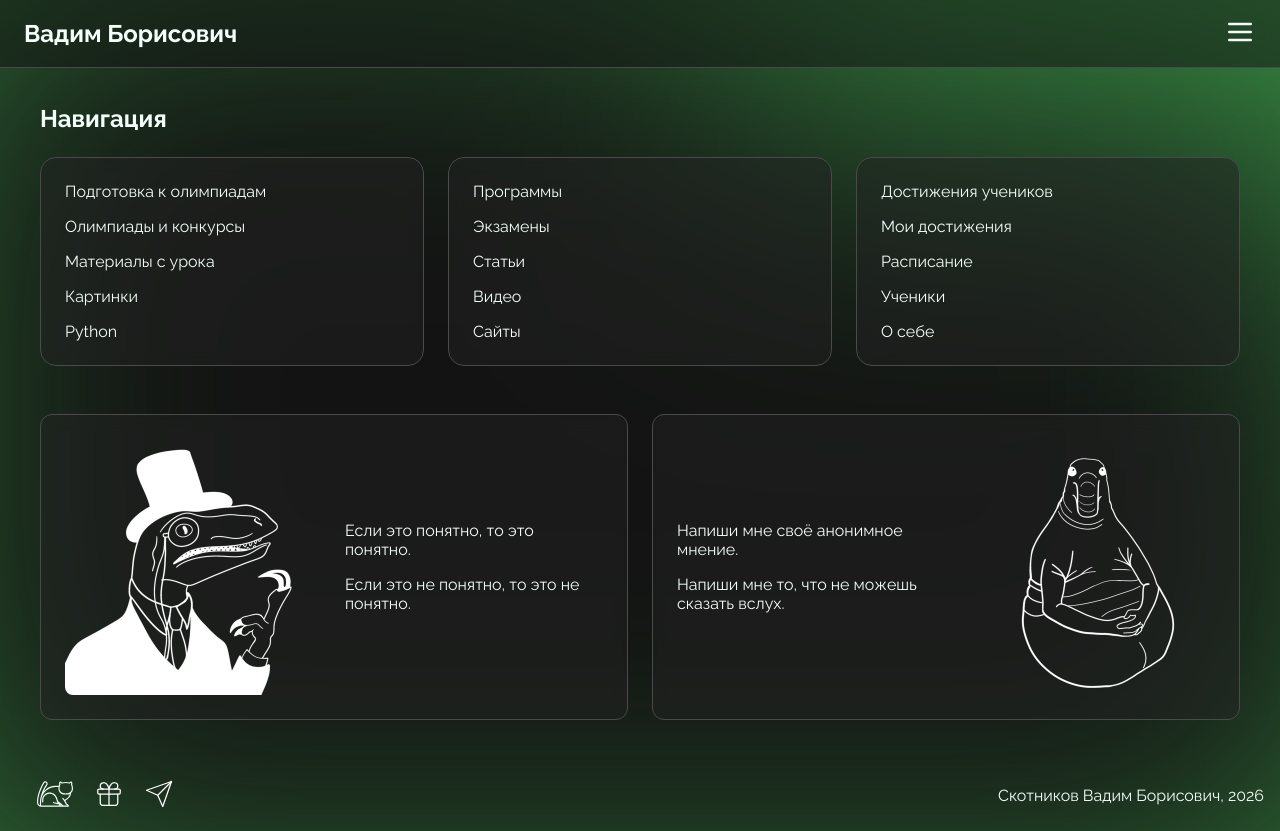
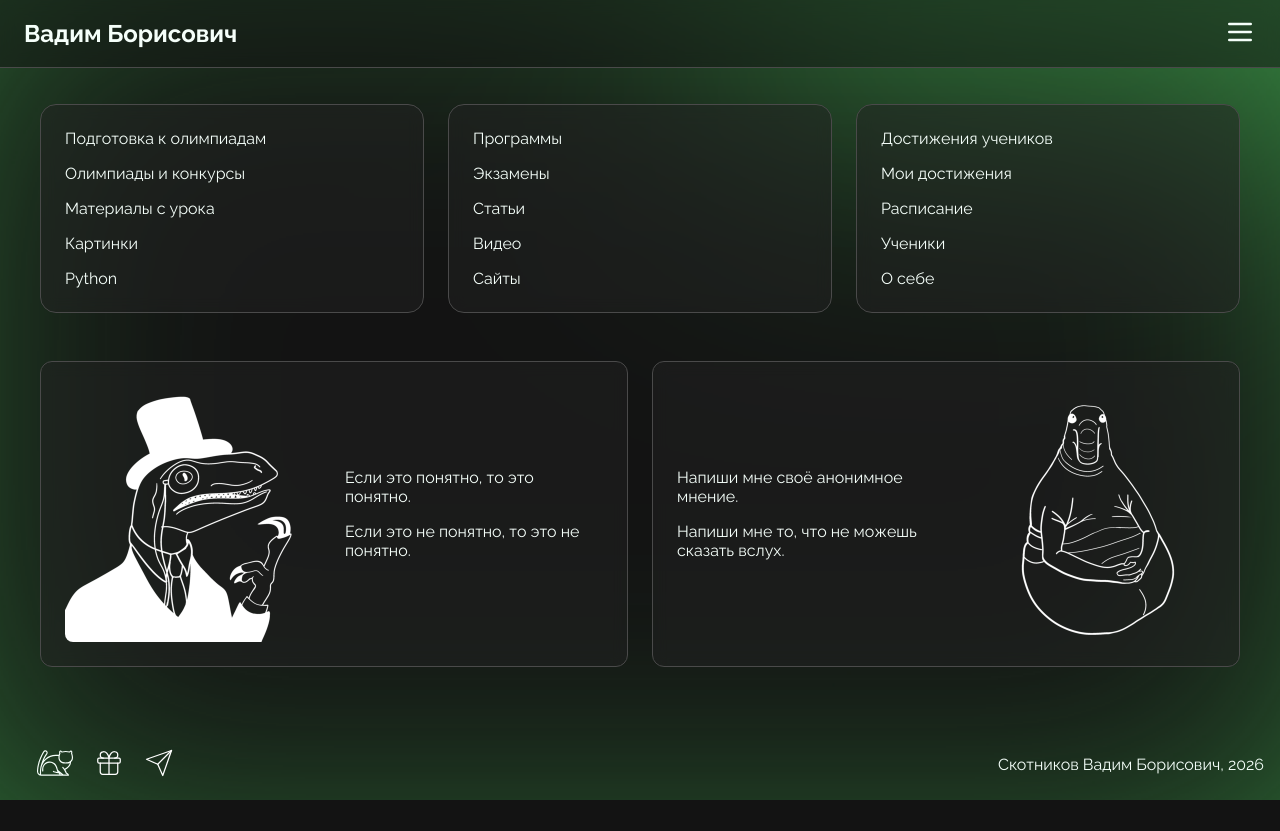
Before and after one commit to svbinf-ru/svbinf.ru, a Next.js app: page / in a window 1280 px wide. After the commit the page ends 800 px from the top, so only its background shows below. Built offline with nearby package versions, Linux system fonts and the light colour scheme.

Commit message:
Update index.tsx

```diff
--- a/components/HomepageNavigation/index.tsx
+++ b/components/HomepageNavigation/index.tsx
@@ -9,7 +9,6 @@ import styles from './styles.module.scss'
 export const HomepageNavigation: FC = () => {
     return (
         <Container>
-            <h2>Навигация</h2>
             <Grid>
                 <nav className={styles.group}>
                     <Link href="/olymp/prep">Подготовка к олимпиадам</Link>
```
